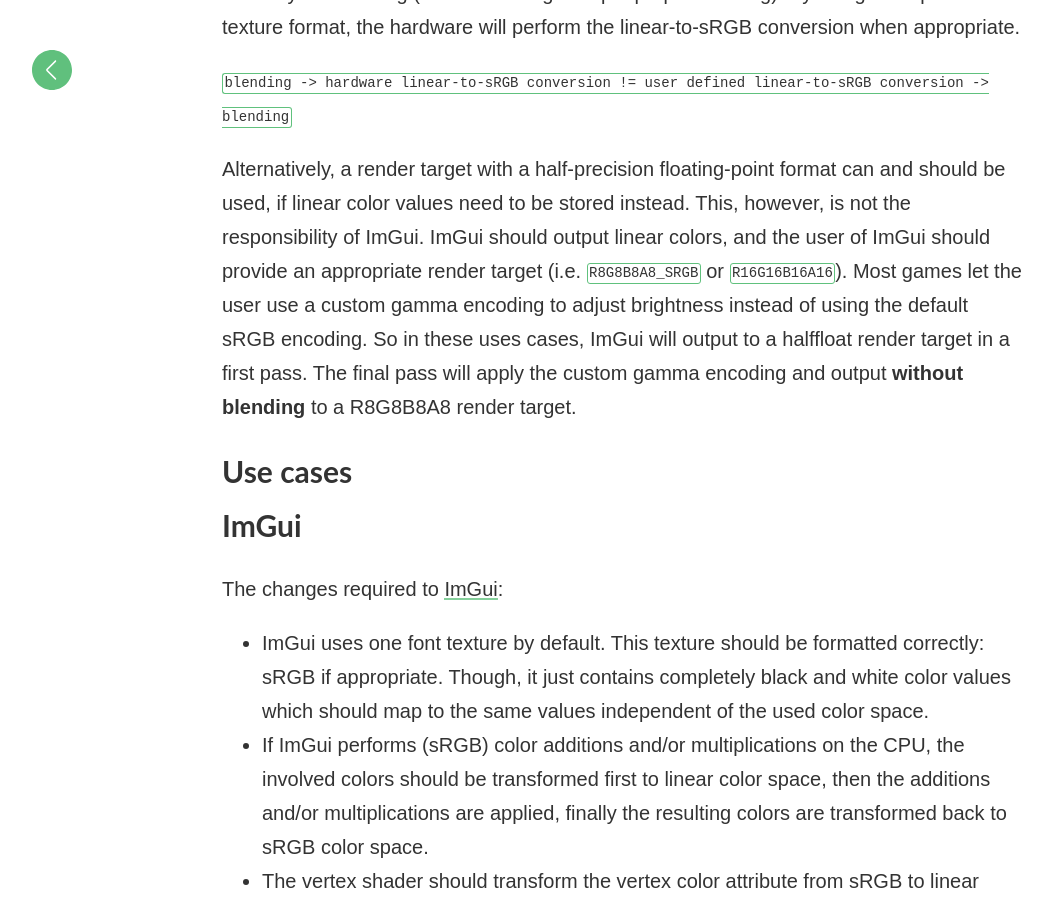
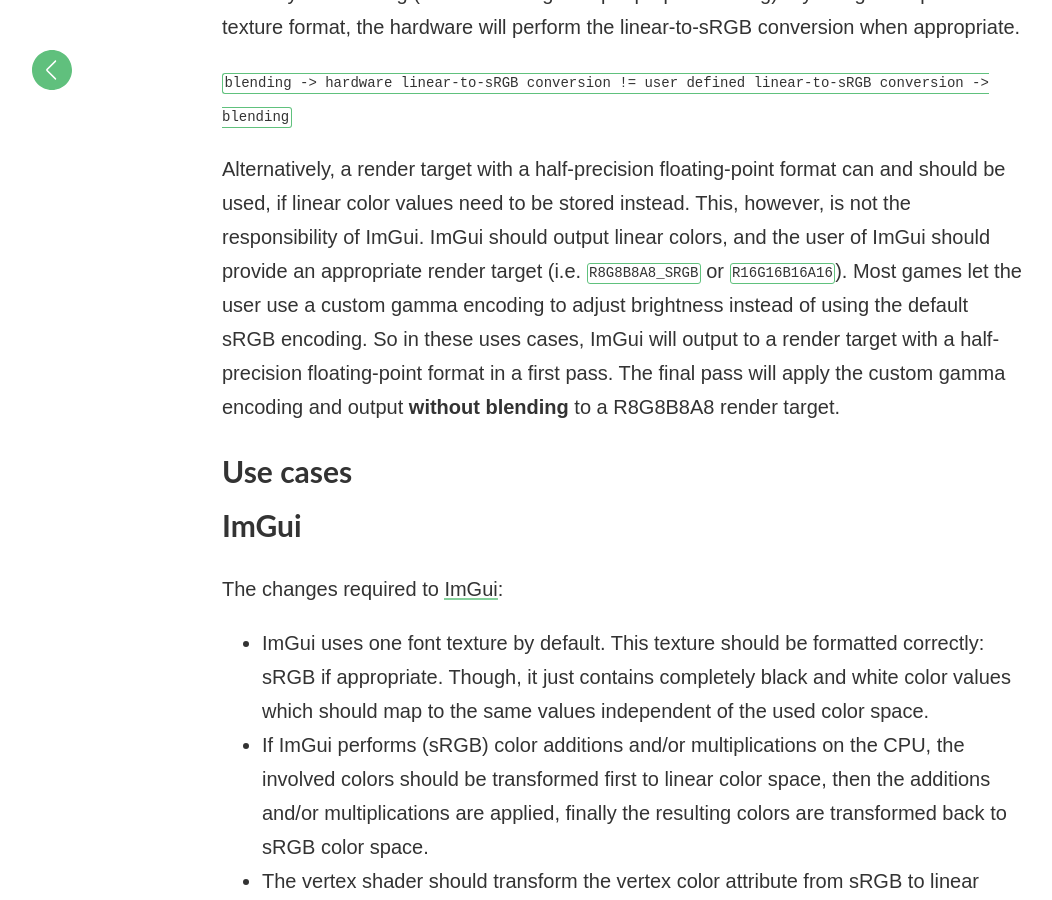
Before and after one commit to matt77hias/Blog, a Jekyll site: the page built from _posts/2018-07-01-linear-gamma-and-sRGB-color-spaces.md, in a window 1280 px wide and 900 px high, scrolled down 3209 px. Shown: the whole window, without its empty margins (18-1070 px from the left). Built offline with Jekyll 4.4.1, drawn with Linux system fonts in a browser that asks for light colours; formulas are drawn with MathJax 3; comment, search, counter and statistics services are not loaded.

Commit message:
Update 2018-07-01-linear-gamma-and-sRGB-color-spaces.md

```diff
--- a/_posts/2018-07-01-linear-gamma-and-sRGB-color-spaces.md
+++ b/_posts/2018-07-01-linear-gamma-and-sRGB-color-spaces.md
@@ -45,7 +45,7 @@
 
 `blending -> hardware linear-to-sRGB conversion != user defined linear-to-sRGB conversion -> blending`
 
-Alternatively, a render target with a half-precision floating-point format can and should be used, if linear color values need to be stored instead. This, however, is not the responsibility of ImGui. ImGui should output linear colors, and the user of ImGui should provide an appropriate render target (i.e. `R8G8B8A8_SRGB` or `R16G16B16A16`). Most games let the user use a custom gamma encoding to adjust brightness instead of using the default sRGB encoding. So in these uses cases, ImGui will output to a halffloat render target in a first pass. The final pass will apply the custom gamma encoding and output **without blending** to a R8G8B8A8 render target.
+Alternatively, a render target with a half-precision floating-point format can and should be used, if linear color values need to be stored instead. This, however, is not the responsibility of ImGui. ImGui should output linear colors, and the user of ImGui should provide an appropriate render target (i.e. `R8G8B8A8_SRGB` or `R16G16B16A16`). Most games let the user use a custom gamma encoding to adjust brightness instead of using the default sRGB encoding. So in these uses cases, ImGui will output to a render target with a half-precision floating-point format in a first pass. The final pass will apply the custom gamma encoding and output **without blending** to a R8G8B8A8 render target.
 
 # Use cases
 
```
